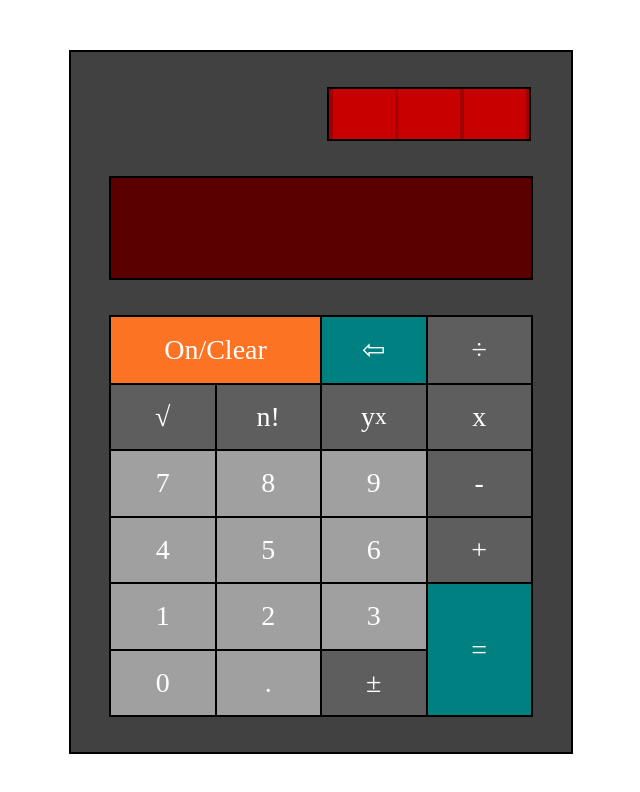
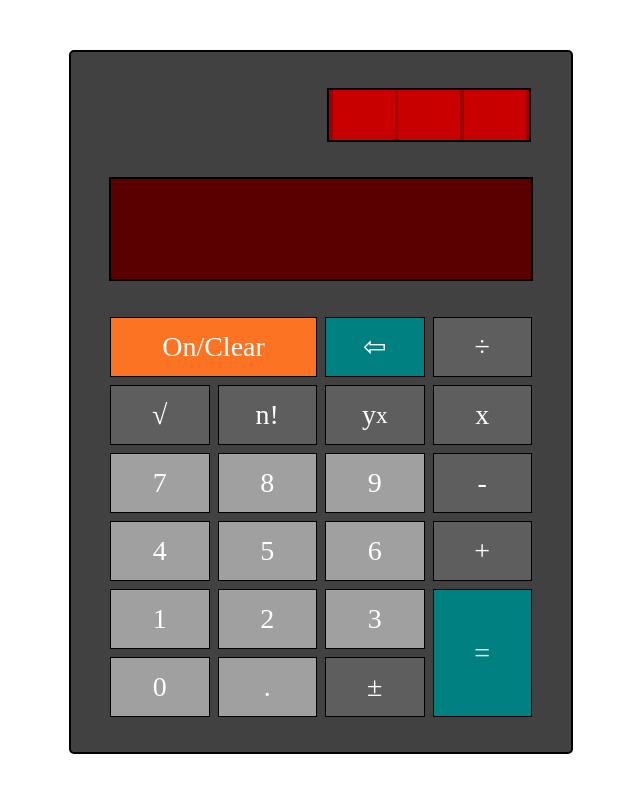
Before and after one commit to DannyJonak/Calculator, a plain HTML site: page index.html in a window 1280 px wide. Shown: the whole page, without its empty margins (319-959 px from the left). Drawn offline with Linux system fonts and the light colour scheme.

Commit message:
increase gap in keypad

```diff
--- a/styles.css
+++ b/styles.css
@@ -16,6 +16,7 @@ body {
     background-color: rgb(65, 65, 65);
     margin: 50px;
     justify-content: space-evenly;
+    border-radius: 5px;
 }
 
 .display {
@@ -38,8 +39,7 @@ body {
     grid-template-columns: repeat(4, 1fr);
     width: 422px;
     height: 400px;
-    border: 1px solid black;
-    background-color: black;
+    gap: 8px 8px;
 }
 
 #clear {
@@ -65,11 +65,11 @@ body {
 }
 
 .key:hover {
-    opacity: 0.9;
+    opacity: 0.75;
 }
 
 .key:active {
-    opacity: 0.8;
+    opacity: 0.5;
 }
 
 .key.numberKey {
```
